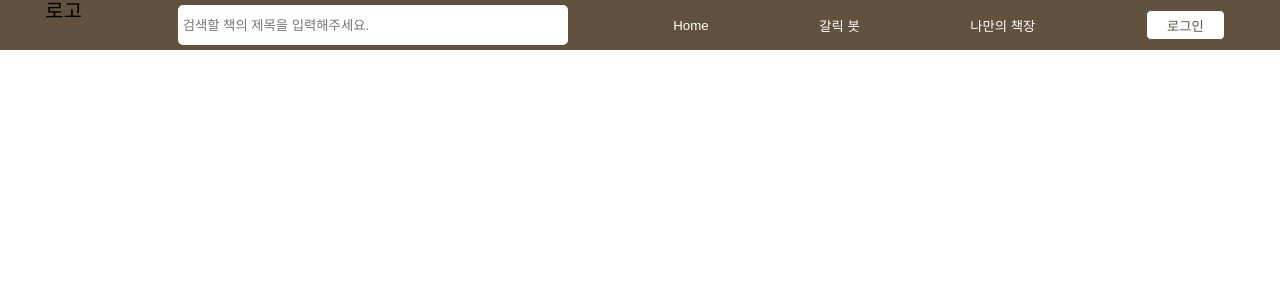
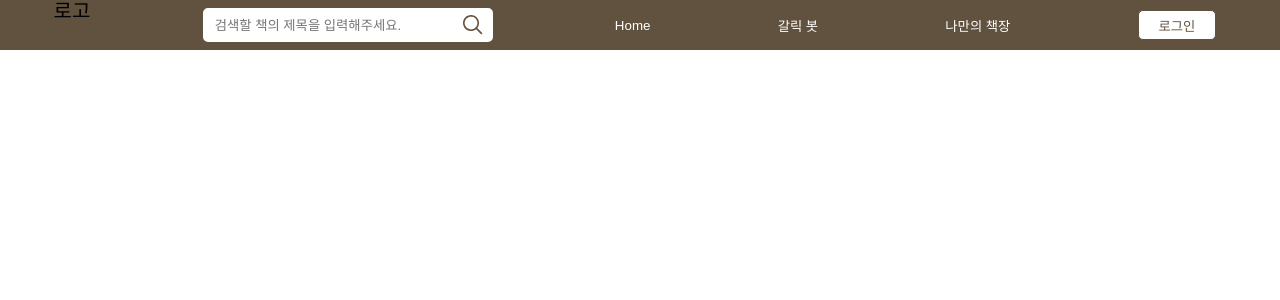
Before and after one commit to Only-Book/only-book-frontend, a React (Vite) app: page / in a window 1280 px wide. Shown: the top 300 px of the page. Built offline with nearby package versions, Linux system fonts and the light colour scheme.

Commit message:
헤더 수정

```diff
--- a/src/components/Header.jsx
+++ b/src/components/Header.jsx
@@ -1,5 +1,6 @@
 import { useState } from 'react';
 import { useNavigate } from 'react-router-dom';
+import searchIcon from "../image/search.svg";
 import styled from "styled-components";
 
 const Header = () => {
@@ -8,6 +9,10 @@ const Header = () => {
 
   const handleLoginClick = () => {
     nav('/login');
+  };
+
+  const handleHomeClick = () => {
+    nav('/');
   };
 
   return (
@@ -25,8 +30,11 @@ const Header = () => {
                       console.log(`검색어: ${searchQuery}`);
                     }
                   }}              />
+                  <IconButton>
+                    <img src={searchIcon} alt="검색" />
+                </IconButton>
       </SearchContainer>
-      <StyledButton>Home</StyledButton>
+      <StyledButton onClick={handleHomeClick}>Home</StyledButton>
       <StyledButton>갈릭 봇</StyledButton>
       <StyledButton>나만의 책장</StyledButton>
       <LoginButton onClick={handleLoginClick}>로그인</LoginButton>
@@ -43,14 +51,34 @@ const HeaderContainer = styled.div`
 
 const SearchContainer = styled.div`
   display: flex;
-  width: 400px;
+  width: 300px;
+  background: ${({theme})=>theme.colors.white};
+  border-radius: 10px;
+  border: 5px solid ${({ theme }) => theme.colors.brown};
+  margin: 3px 0px;
 `
 const SearchInput = styled.input`
   flex: 1; /* 부모 컨테이너의 남은 공간을 차지하도록 설정 */
-  padding: 5px; /* 여백 설정 */
-  border: 5px solid ${({ theme }) => theme.colors.brown};
-  border-radius: 10px;
+  border: none;
+  border-radius: 5px;
+  outline: none;
+  text-align: start; /* 플레이스홀더 글씨를 중앙에 위치 */
+  ::placeholder {
+    text-align: center; /* 플레이스홀더 텍스트 중앙 정렬 */
+  }
+  margin: 10px;
+`;
 
+const IconButton = styled.button`
+  border: none;
+  background: transparent;
+  cursor: pointer;
+  padding: 5px; /* 아이콘 주변 여백 설정 */
+  margin: 2px 5px;
+  img {
+    width: 20px; /* 아이콘 크기 조정 */
+    height: 20px; /* 아이콘 크기 조정 */
+  }
 `;
 
 const StyledButton = styled.button`
```
Also changed, not shown: src/image/search.svg.
